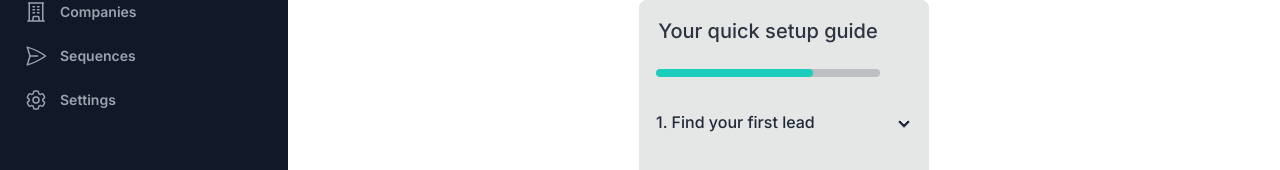
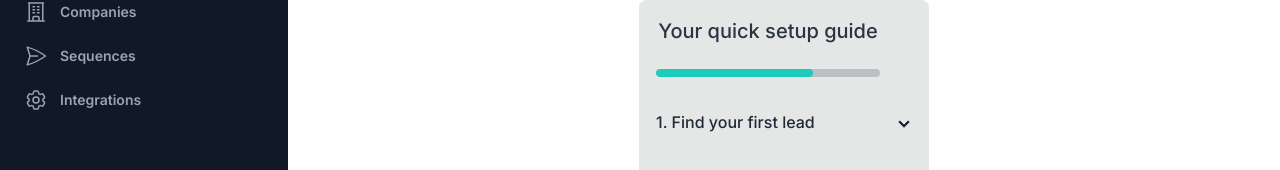
Before and after one commit to supaglue-labs/supaglue-demo-app, a Next.js app: page / in a window 1280 px wide. Shown: the part 180-350 px from the top of the page. Built offline with nearby package versions, Linux system fonts and the light colour scheme.

Commit message:
rename settings to integrations

```diff
--- a/src/app/settings/page.tsx
+++ b/src/app/integrations/page.tsx
@@ -8,7 +8,7 @@ import IntegrationCard from "@/components/IntegrationCard";
 import { Nav } from "@/components/Nav";
 import { API_HOST, CUSTOMER_ID } from "@/lib/constants";
 
-export default async function Settings() {
+export default async function Integrations() {
   const response = await fetch(
     `${API_HOST}/mgmt/v2/customers/${CUSTOMER_ID}/connections`,
     {
@@ -23,7 +23,7 @@ export default async function Settings() {
 
   return (
     <>
-      <Nav title="Settings" />
+      <Nav title="Integrations" />
       <Content>
         <div className="grid grid-cols-3 gap-4">
           <IntegrationCard
@@ -31,35 +31,35 @@ export default async function Settings() {
             category="CRM"
             description="Find ideal prospects, enrich your records, clean up stale contacts, and bi-directionally sync all activities."
             icon={SalesforceIcon}
-            link="/settings/salesforce"
+            link="/integrations/salesforce"
           ></IntegrationCard>
           <IntegrationCard
             name="Hubspot"
             category="CRM"
             description="Our bi-directional sync and database of 200M+ business contacts makes Hubspot great at outbound & inbound."
             icon={HubspotIcon}
-            link="/settings/hubspot"
+            link="/integrations/hubspot"
           ></IntegrationCard>
           <IntegrationCard
             name="Pipedrive"
             category="CRM"
-            description="...."
+            description="Bi-directionally sync all activities and enrich your records with Apolla's database of 200M+ business contacts."
             icon={PipedriveIcon}
-            link="/settings/pipedrive"
+            link="/integrations/pipedrive"
           ></IntegrationCard>
           <IntegrationCard
             name="MS Dynamics 365 Sales"
             category="CRM"
-            description="...."
+            description="Push and pull data between Apolla and MS Dynamics 365 Sales."
             icon={MsDynamics365Sales}
-            link="/settings/ms_dynamics_365_sales"
+            link="/integrations/ms_dynamics_365_sales"
           ></IntegrationCard>
           <IntegrationCard
             name="Outreach"
             category="Sales"
-            description="Deploy Apollo prospects directly to an Outreach sequence."
+            description="Deploy Apolla prospects directly to an Outreach sequence."
             icon={OutreachIcon}
-            link="/settings/outreach"
+            link="/integrations/outreach"
           ></IntegrationCard>
         </div>
       </Content>
--- a/src/app/layout.tsx
+++ b/src/app/layout.tsx
@@ -34,8 +34,8 @@ const navigation = [
   //   current: false,
   // },
   {
-    name: "Settings",
-    href: "/settings",
+    name: "Integrations",
+    href: "/integrations",
     icon: Cog6ToothIcon,
     current: false,
   },
```
Also changed, not shown: src/app/integrations/[...providerName]/page.tsx (renamed from src/app/settings/[...providerName]/page.tsx, +10 -1 lines).
